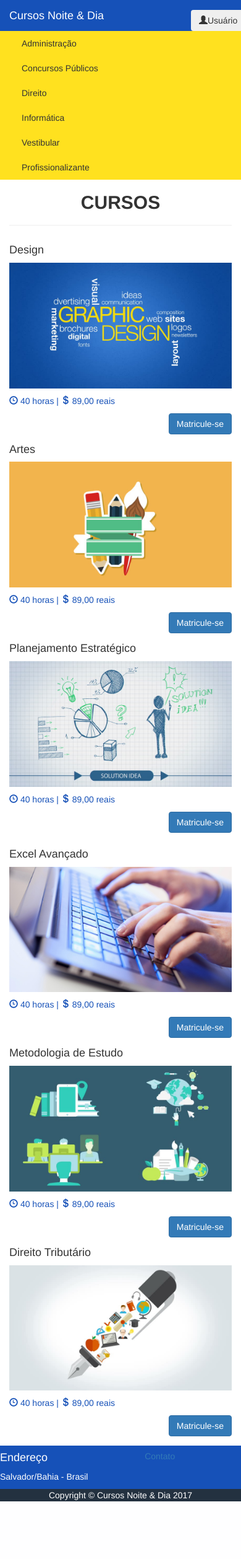
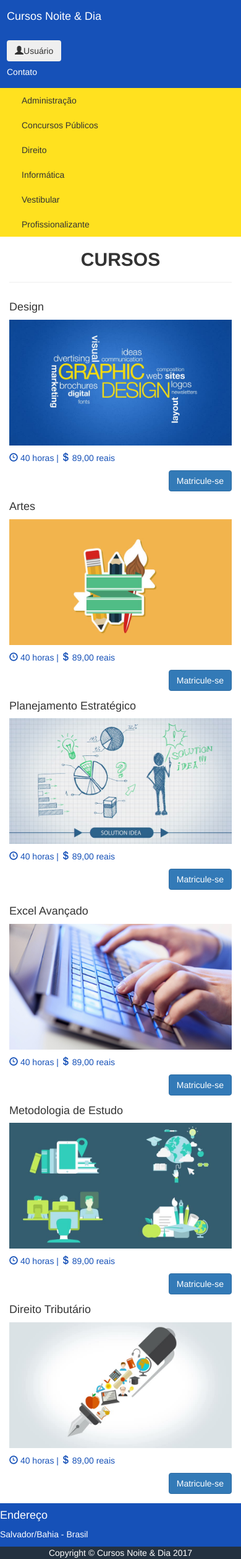
Before and after one commit to rafabispo93/CursosNoite-Dia, a Flask app: page / in a window 390 px wide. Shown: the whole page at 62% size. Before the commit the page ends 2423 px from the top, so only its background shows below. Run offline with Flask 2, Linux system fonts and the light colour scheme; parts of the project's set-up code (start-up, migrations or seed data) failed here and were passed over; some libraries are stand-ins or nearby versions.

Commit message:
Ajuste de layout

```diff
--- a/CursosNoiteEDia/app/static/css/custom.css
+++ b/CursosNoiteEDia/app/static/css/custom.css
@@ -32,14 +32,36 @@
     text-decoration: none;
 }
 
-.nav{
+.navbar-custom{
     background: #1651B8;
+    margin-left: -20px;
+    margin-right: -20px;
+    margin-bottom: 0;
 }
 
-.nav > .navbar-header > a {
+.navbar-custom a {
     color: white;
 }
 
+.navbar-custom ul.navbar-nav li{
+    margin-right: 10px;
+    margin-top: 6px;
+}
+
+@media (max-width: 720px) {
+    .navbar-nav{
+        margin: 7.5px 0px;
+    }
+    .nav>li{
+        text-align: left;
+    }
+    .navbar-custom > .navbar-nav,
+    .navbar-custom > .navbar-nav > li,
+    .navbar-custom > .navbar-nav > li > button{
+        width: 100%;
+        text-align: center;
+    }
+}
 .content-page{
     background: white;
 }
--- a/CursosNoiteEDia/app/templates/index.html
+++ b/CursosNoiteEDia/app/templates/index.html
@@ -5,7 +5,7 @@
 
     <meta charset="utf-8">
     <meta http-equiv="X-UA-Compatible" content="IE=edge">
-    <meta name="viewport" content="width=device-width, shrink-to-fit=no, initial-scale=1">
+    <meta name="viewport" content="width=device-width, initial-scale=1">
     <meta name="description" content="">
     <meta name="author" content="">
     <title>Cursos Noite & Dia</title>
@@ -18,20 +18,25 @@
 
 <body>
     <div class="container-fluid">
-        <div class="row nav">
+        <nav class="navbar navbar-custom">
+            <div class="container">
                 <div class="navbar-header">
-                <a href="#" class="navbar-brand">
-                    Cursos Noite & Dia
-                </a>
-                <div class="dropdown nav navbar-nav navbar-right navbar-header userButtons">
-                  <button class="btn btn-secondary dropdown-toggle " type="button" id="dropdownMenuButton" data-toggle="dropdown" aria-haspopup="true" aria-expanded="true">
+                    <a href="#" class="navbar-brand">Cursos Noite & Dia</a>
+                </div>
+                <ul class="nav navbar-nav navbar-right">
+                    <li class="dropdown">
+                        <button class="btn btn-secondary dropdown-toggle" type="button" id="dropdownMenuButton" data-toggle="dropdown" aria-haspopup="true" aria-expanded="true">
                             <span class="glyphicon glyphicon-user"></span>Usuário
                         </button>
-                  <div class="dropdown-menu" aria-labelledby="dropdownMenuButton">
+                        <ul class="dropdown-menu" aria-labelledby="dropdownMenuButton">
                             <li><a href="#modalRegister"  data-toggle="modal"><span class="glyphicon glyphicon-user"></span> Cadastre-se</a></li>
                             <li><a href="#"><span class="glyphicon glyphicon-log-in"></span> Login</a></li>
-                  </div>
-                </div>
+                        </ul>
+                    </li>
+                    <li>
+                        <h5><a href="#modalContact"  data-toggle="modal">Contato</a></h5>
+                    </li>
+                </ul>
                 <!-- <div class="user">
                 <ul class="nav navbar-nav navbar-right navbar-header userButtons">
                 <li><a href="#modalRegister"  data-toggle="modal"><span class="glyphicon glyphicon-user"></span> Cadastre-se</a></li>
@@ -39,7 +44,7 @@
             </ul>
         </div> -->
     </div>
-        </div>
+        </nav>
         <div class="row">
             <!-- Sidebar -->
             <div class="col-md-2">
@@ -107,10 +112,10 @@
             <div class="col-md-10">
                 <!-- Page Content -->
                 <div class="row content-page">
-                    <div class="col-lg-12">
+                    <div class="col-md-12">
                       <section id="cursos">
                           <div class="row">
-                              <div class="col-lg-12 text-center">
+                              <div class="col-md-12 text-center">
                                   <h2>cursos</h2>
                                   <hr class="star-primary">
                               </div>
@@ -233,18 +238,13 @@
                                 <p>Salvador/Bahia - Brasil</p>
                               </span>
                             </div>
-                            <div class="footer-col col-md-12">
-
-                              <h5 class="text-center"><a href="#modalContact"  data-toggle="modal">Contato</a></h5>
-
-                            </div>
                         </div>
                     </div>
                 </div>
                 <div class="footer-below">
                     <div class="container">
                         <div class="row">
-                            <div class="col-lg-12 copyright">
+                            <div class="col-md-12 copyright">
                                 Copyright &copy; Cursos Noite & Dia 2017
                             </div>
                         </div>
@@ -309,7 +309,6 @@
               <div class="form-group"><label>Senha</label><input class="form-control required" placeholder="senha de 8 dígitos" data-placement="top" data-trigger="manual" type="text"></div>
               <div class="form-group"><label>Confirme a Senha</label><input class="form-control required" placeholder="senha de 8 dígitos" data-placement="top" data-trigger="manual" type="text"></div>
               <div class="form-group"><button type="submit" class="btn btn-success pull-right">Cadastrar!</button> <p class="help-block pull-left text-danger hide" id="form-error">&nbsp; Dados Inválidos. </p></div>
-
             </form>
           </div>
           <div class="modal-footer">
```
Lines whose indentation alone changed are shown as unchanged.
